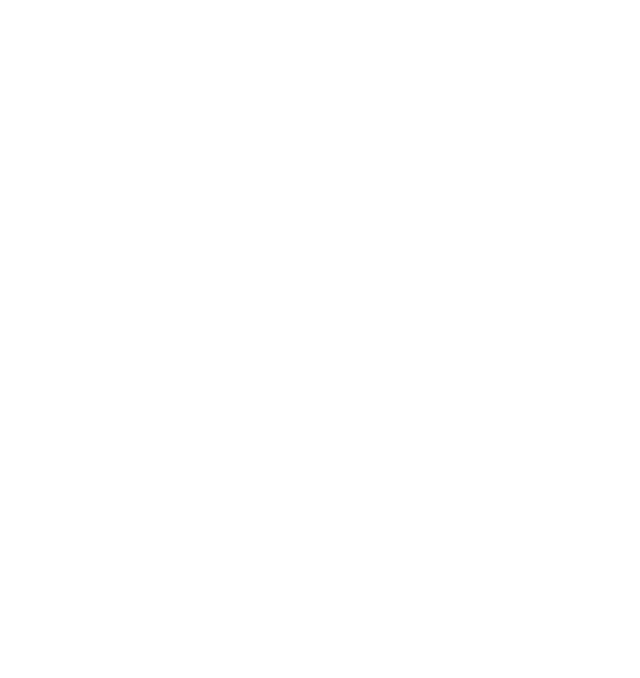
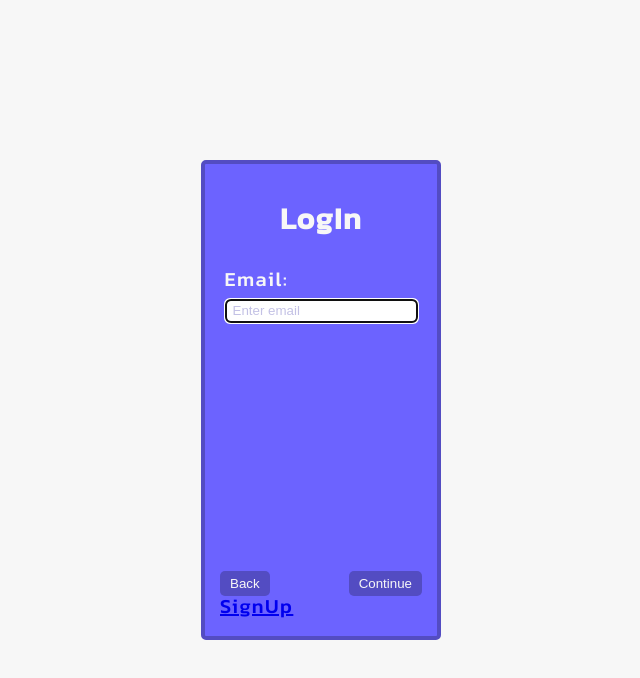
Before and after one commit to R-Ohirok/SimpleToDo-React, a React (Vite) app: page /login in a window 1280 px wide. Before the commit this address had no page. Shown: the top 678 px of the page, without its empty margins (319-959 px from the left). Built offline with nearby package versions, Linux system fonts and the light colour scheme.

Commit message:
feat: add logIn page

```diff
--- a/src/Root.tsx
+++ b/src/Root.tsx
@@ -3,6 +3,7 @@
 import TodosPage from './components/TodosPage/TodosPage';
 import RegisterPage from './components/SignUpPage/SignUpPage';
 import ProtectedRoute from './components/ProtectedRoute';
+import LogInPage from './components/LogInPage/LogInPage';
 
 
 const Root = () => (
@@ -14,6 +15,7 @@
         </Route>
 
         <Route path="signup" element={<RegisterPage />}/>
+        <Route path="login" element={<LogInPage />}/>
       </Route>
     </Routes>
   </Router>
--- a/src/api/auth.ts
+++ b/src/api/auth.ts
@@ -5,7 +5,6 @@
 export async function registerUser(params: RegisterParams): Promise<string> {
   try {
     const response = await api.post('/auth/register', params);
-
     return response.data;
   } catch (error: unknown) {
     if (axios.isAxiosError(error) && error.response) {
@@ -19,7 +18,7 @@
 
 export async function findUser(email: string): Promise<string> {
   try {
-    const response = await api.post('/auth/finduser', email);
+    const response = await api.post('/auth/finduser', { email });
 
     return response.data;
   } catch (error: unknown) {
--- a/src/components/LogInPage/LogInPage.module.scss
+++ b/src/components/LogInPage/LogInPage.module.scss
@@ -0,0 +1,90 @@
+.login {
+  display: flex;
+  width: 100dvw;
+  height: 100dvh;
+
+  &Form {
+    display: flex;
+    flex-direction: column;
+    justify-content: space-between;
+    align-items: center;
+    color: var(--main-button-color);
+    background-color: var(--element-color);
+
+    margin: auto;
+    height: 60dvh;
+    min-height: 300px;
+    max-height: 700px;
+    aspect-ratio: 1/2;
+
+    letter-spacing: 1.5px;
+    box-sizing: border-box;
+    padding-inline: 15px;
+    padding-block: 20px;
+    border: 4px solid var(--element-hover-color);
+    border-radius: var(--standart-border-radius);
+  }
+
+  &Title {
+    width: fit-content;
+    margin-inline: auto;
+    margin-bottom: 40px;
+  }
+}
+
+.fields {
+  display: flex;
+  flex-direction: column;
+  gap: 16px;
+}
+
+.label {
+  display: flex;
+  flex-direction: column;
+  gap: 10px;
+}
+
+.input {
+  color: var(--element-color);
+  height: 20px;
+  box-sizing: border-box;
+  border-radius: var(--standart-border-radius);
+  padding-block: 10px;
+  padding-inline: 6px;
+
+  &::placeholder {
+    color: var(--placeholder-text-color);
+  }
+}
+
+.control {
+  display: flex;
+  width: 100%;
+  flex-direction: column;
+  justify-content: space-between;
+
+  &Btns {
+    display: flex;
+    width: 100%;
+    flex-direction: row;
+    justify-content: space-between;
+  }
+
+  &Btn {
+    box-sizing: border-box;
+    padding-block: 5px;
+    padding-inline: 10px;
+    background-color: var(--element-hover-color);
+    border-radius: var(--standart-border-radius);
+    color: var(--main-button-color);
+    transition: transform 0.3s ease;
+
+    &:hover {
+      transform: scale(1.1);
+    }
+  }
+}
+
+.message {
+  text-align: center;
+}
--- a/src/components/LogInPage/LogInPage.tsx
+++ b/src/components/LogInPage/LogInPage.tsx
@@ -1,23 +1,26 @@
 import { useState } from 'react';
-import styles from './SignUpPage.module.scss';
+import styles from './LogInPage.module.scss';
 import { Link, useNavigate } from 'react-router-dom';
-import { findUser, logIn, registerUser } from '../../api/auth';
-import useIsAutorized from '../../state/hooks/useIsAutorized';
+import { findUser, logIn } from '../../api/auth';
+import useIsAuthorized from '../../state/hooks/useIsAuthorized';
 
 const LogInPage = () => {
-  const [isAutorized, setIsAutorized] = useIsAutorized();
+  const [isAuthorized, setIsAuthorized] = useIsAuthorized();
   const [message, setMessage] = useState('');
+  const [isEmailExist, setIsEmailExist] = useState(false);
   const [currEmail, setCurrEmail] = useState('');
   const navigate = useNavigate();
 
   const handleCheckEmail = async (event: React.FormEvent<HTMLFormElement>) => {
     event.preventDefault();
 
+    setMessage('');
     const formData = new FormData(event.currentTarget);
     const email = formData.get('emailInput') as string;
 
     try {
       await findUser(email);
+      setIsEmailExist(true);
       setCurrEmail(email);
     } catch (err) {
       setMessage(`${err}`);
@@ -39,28 +42,7 @@
 
     try {
       await logIn(params);
-      setIsAutorized();
-    } catch (err) {
-      setMessage(`${err}`);
-    }
-  };
-
-  const handleSubmit = async (event: React.FormEvent<HTMLFormElement>) => {
-    event.preventDefault();
-
-    const formData = new FormData(event.currentTarget);
-    const email = formData.get('emailInput') as string;
-    const password = formData.get('passwordInput') as string;
-
-    const params = {
-      email,
-      password,
-    };
-
-    try {
-      await registerUser(params);
-      setIsAutorized();
-      setMessage('Registered successfully!');
+      setIsAuthorized();
     } catch (err) {
       setMessage(`${err}`);
     }
@@ -70,20 +52,27 @@
     navigate(-1);
   };
 
-  if (isAutorized) {
+  const handleBackToEmail = () => {
+    setIsEmailExist(false);
+    setCurrEmail('');
+    setMessage('');
+  };
+
+  if (isAuthorized) {
     return (
       <div>
-        Already autorized
+        Already authorized
         <Link to="/">Home</Link>
       </div>
     );
   }
 
   return (
-    <main className={styles.register}>
-      <form className={styles.registerForm} onSubmit={handleSubmit}>
+    <main className={styles.login}>
+      {!isEmailExist ? (
+        <form className={styles.loginForm} onSubmit={handleCheckEmail}>
         <div>
-          <h2 className={styles.registerTitle}>Register</h2>
+          <h2 className={styles.loginTitle}>LogIn</h2>
 
           <div className={styles.fields}>
             <label className={styles.label}>
@@ -98,6 +87,29 @@
               />
             </label>
 
+            {message && <p className={styles.message}>{message}</p>}
+          </div>
+        </div>
+
+        <div className={styles.control}>
+          <div className={styles.controlBtns}>
+            <button className={styles.controlBtn} type="button" onClick={goBack}>
+              Back
+            </button>
+            <button className={styles.controlBtn} type="submit">
+              Continue
+            </button>
+          </div>
+          <Link to="/signup">SignUp</Link>
+        </div>
+      </form>
+      ) : (
+        <form className={styles.loginForm} onSubmit={handleCheckPassword}>
+        <div>
+          <h2 className={styles.loginTitle}>LogIn</h2>
+          <p>{currEmail}</p>
+
+          <div className={styles.fields}>
             <label className={styles.label}>
               Password:
               <input
@@ -105,6 +117,7 @@
                 name="passwordInput"
                 type="password"
                 placeholder="Enter password"
+                autoFocus
                 required
               />
             </label>
@@ -113,15 +126,17 @@
           </div>
         </div>
 
-        <div className={styles.control}>
-          <button className={styles.controlBtn} onClick={goBack}>
-            Back
-          </button>
-          <button className={styles.controlBtn} type="submit">
-            Register
-          </button>
-        </div>
+        <div className={styles.controlBtns}>
+            <button className={styles.controlBtn} type="button" onClick={handleBackToEmail}>
+              Back
+            </button>
+            <button className={styles.controlBtn} type="submit">
+              logIn
+            </button>
+          </div>
       </form>
+      )}
+
     </main>
   );
 };
--- a/src/components/SignUpPage/SignUpPage.module.scss
+++ b/src/components/SignUpPage/SignUpPage.module.scss
@@ -60,8 +60,15 @@
 .control {
   display: flex;
   width: 100%;
-  flex-direction: row;
+  flex-direction: column;
   justify-content: space-between;
+
+  &Btns {
+    display: flex;
+    width: 100%;
+    flex-direction: row;
+    justify-content: space-between;
+  }
 
   &Btn {
     box-sizing: border-box;
--- a/src/components/SignUpPage/SignUpPage.tsx
+++ b/src/components/SignUpPage/SignUpPage.tsx
@@ -37,7 +37,7 @@
   if (isAuthorized) {
     return (
       <div>
-        Already Authorized
+        Already authorized
         <Link to="/">Home</Link>
       </div>
     );
@@ -78,12 +78,15 @@
         </div>
 
         <div className={styles.control}>
-          <button className={styles.controlBtn} onClick={goBack}>
-            Back
-          </button>
-          <button className={styles.controlBtn} type="submit">
-            Register
-          </button>
+          <div className={styles.controlBtns}>
+            <button className={styles.controlBtn} type="button" onClick={goBack}>
+              Back
+            </button>
+            <button className={styles.controlBtn} type="submit">
+              Register
+            </button>
+          </div>
+          <Link to="/login">login</Link>
         </div>
       </form>
     </main>
--- a/src/components/TodosPage/TodosPage.tsx
+++ b/src/components/TodosPage/TodosPage.tsx
@@ -83,6 +83,7 @@
         }}
       >
         <Link to="/signup">SignUp</Link>
+        <Link to="/login">LogIn</Link>
       </div>
 
       <Header />
```
